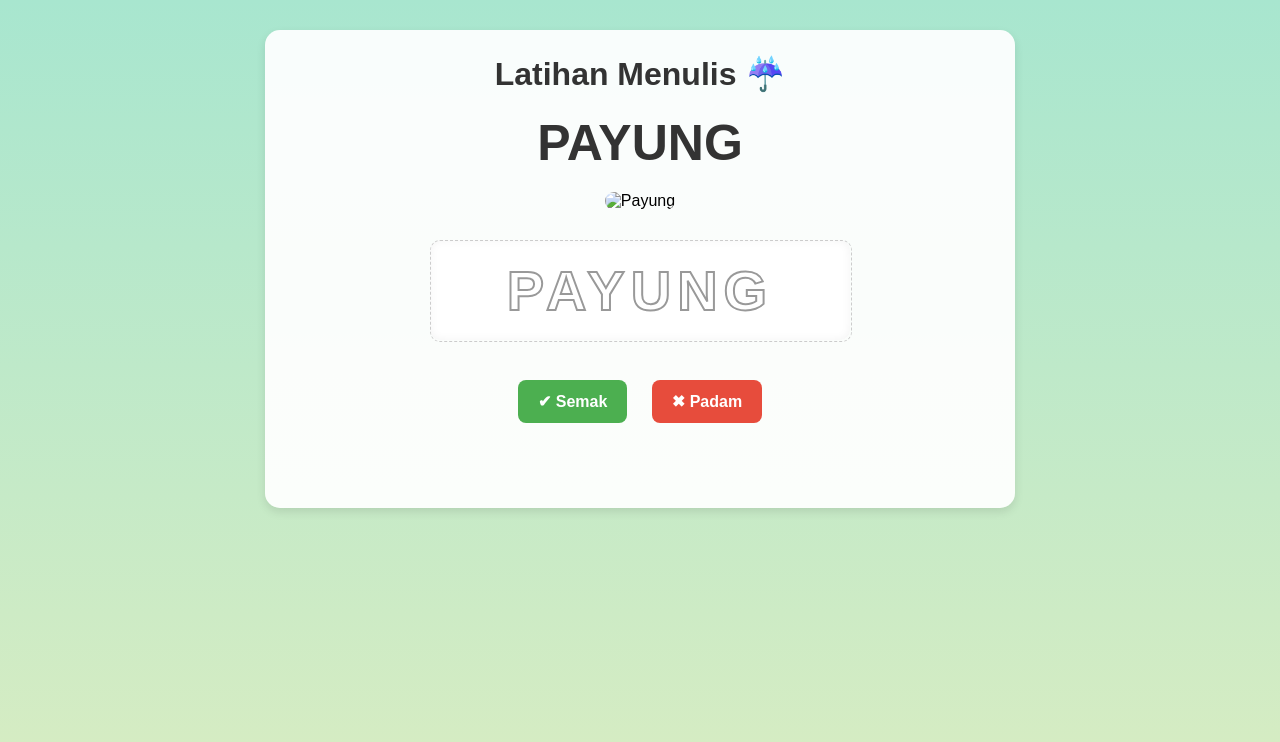
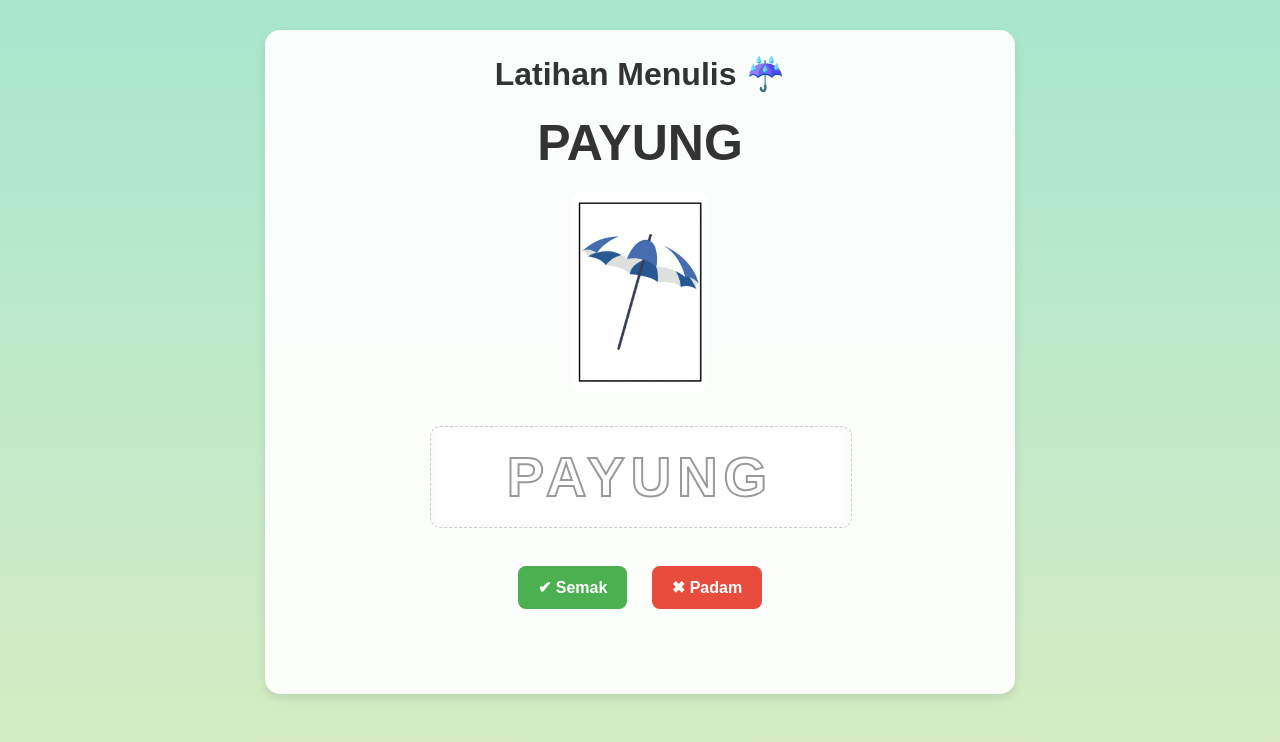
Before and after one commit to Colaqihong/payung, a plain HTML site: page index.html in a window 1280 px wide. Drawn offline with Linux system fonts and the light colour scheme.

Commit message:
Update index.html

```diff
--- a/index.html
+++ b/index.html
@@ -1,4 +1,4 @@
-<!DOCTYPE html>
+ <!DOCTYPE html>
 <html lang="ms">
 <head>
 <meta charset="UTF-8">
@@ -25,7 +25,7 @@ button:active { transform: scale(0.95); }
     <div class="word">PAYUNG</div>
 
     <div class="image-box">
-        <img src="payung.jpg" alt="Payung">
+        <img src="payung.jpeg" alt="Payung">
     </div>
 
     <div class="trace-area">
```
